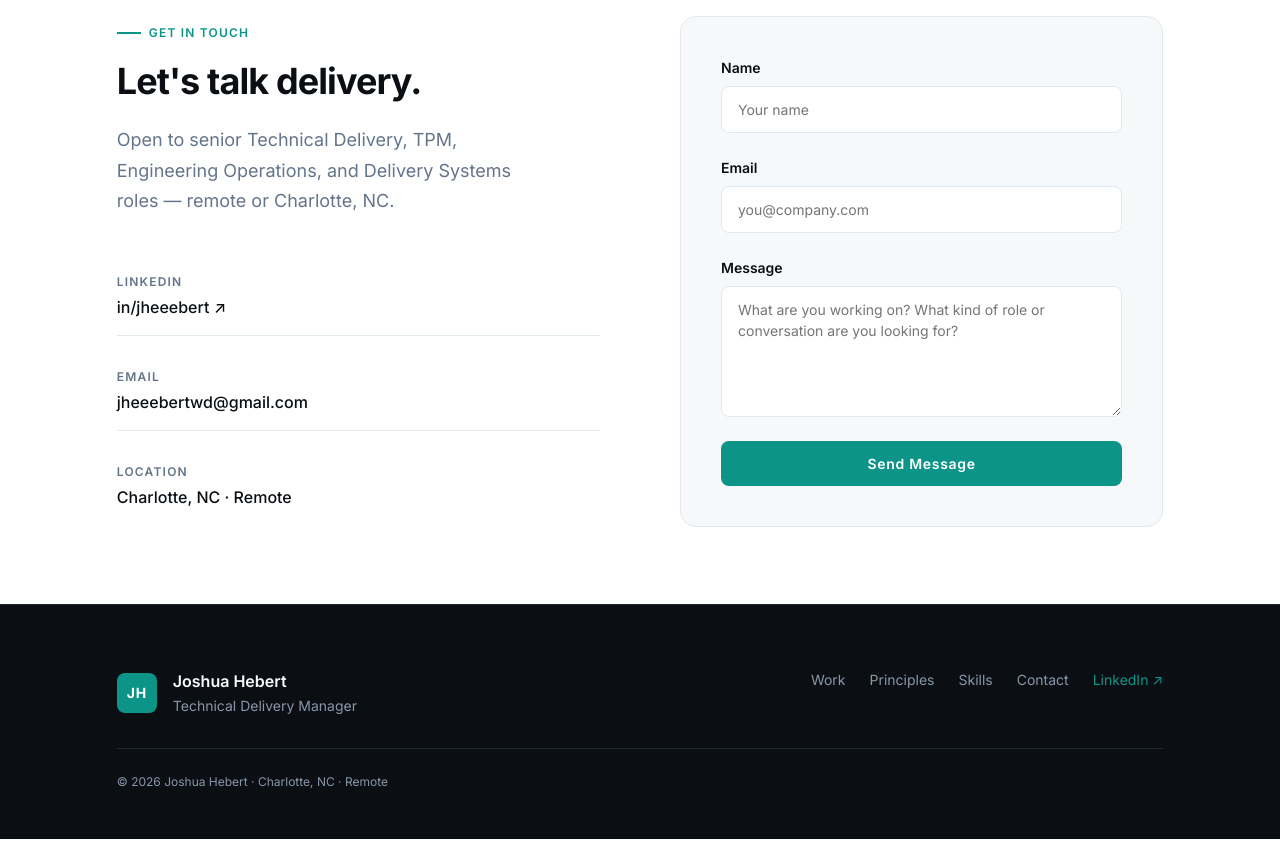
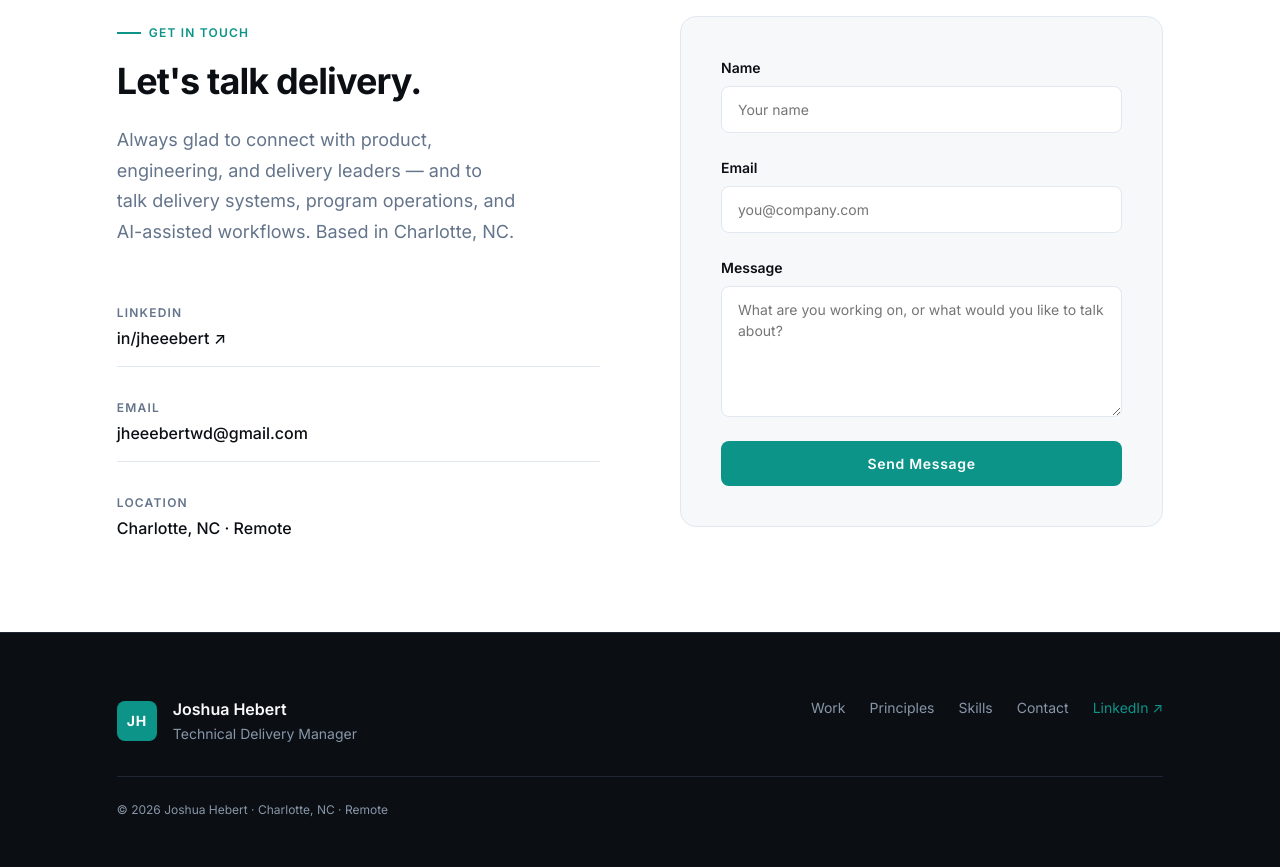
Before and after one commit to JHeeebert/Joshua-Hebert-Portfolio, a React (Vite) app: page / in a window 1280 px wide. Shown: the part 5280-6147 px from the top of the page. Before the commit the page ends 6119 px from the top, so only its background shows below. Built offline with nearby package versions, Linux system fonts and the light colour scheme.

Commit message:
Neutral, networking-tone contact copy (no job-seeking signal)

```diff
--- a/src/components/sections/Contact.jsx
+++ b/src/components/sections/Contact.jsx
@@ -113,8 +113,9 @@ export default function Contact() {
               Let's talk delivery.
             </h2>
             <p className="contact__sub body-lg">
-              Open to senior Technical Delivery, TPM, Engineering Operations,
-              and Delivery Systems roles — remote or Charlotte, NC.
+              Always glad to connect with product, engineering, and delivery
+              leaders — and to talk delivery systems, program operations, and
+              AI-assisted workflows. Based in Charlotte, NC.
             </p>
 
             <div className="contact__links">
@@ -210,7 +211,7 @@ export default function Contact() {
                     id="contact-message"
                     name="message"
                     className={`form-input form-textarea ${errors.message ? 'form-input--error' : ''}`}
-                    placeholder="What are you working on? What kind of role or conversation are you looking for?"
+                    placeholder="What are you working on, or what would you like to talk about?"
                     value={fields.message}
                     onChange={handleChange}
                     onBlur={handleBlur}
```
